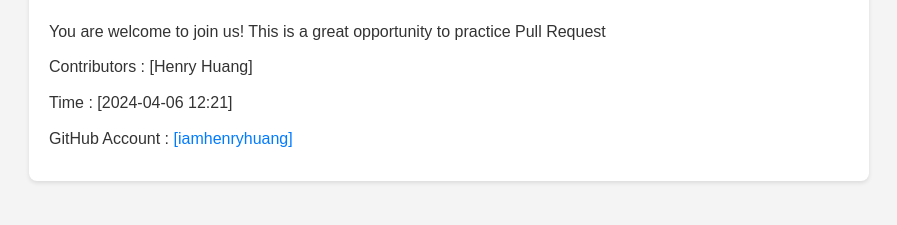
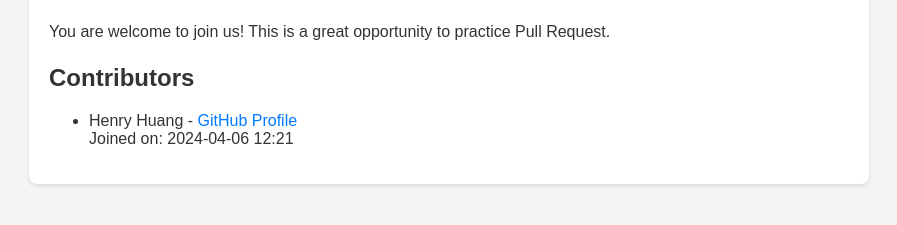
Before and after one commit to iamhenryhuang/pr_practice, a plain HTML site: page index.html in a window 1280 px wide. Shown: the part 81-306 px from the top of the page, without its empty margins (191-1088 px from the left). Drawn offline with Linux system fonts and the light colour scheme.

Commit message:
Update index.html

```diff
--- a/index.html
+++ b/index.html
@@ -9,10 +9,16 @@
 <body>
     <div class="container">
         <h1>This is a public practice of Pull Request</h1>
-        <p>You are welcome to join us! This is a great opportunity to practice Pull Request</p>
-        <p>Contributors : [Henry Huang]</p>
-        <p>Time : [2024-04-06 12:21]</p>
-        <p>GitHub Account : <a href="https://github.com/iamhenryhuang">[iamhenryhuang]</a></p>
+        <p>You are welcome to join us! This is a great opportunity to practice Pull Request.</p>
+
+        <h2>Contributors</h2>
+        <ul>
+            <li>
+                Henry Huang - <a href="https://github.com/iamhenryhuang">GitHub Profile</a>
+                <br>
+                Joined on: 2024-04-06 12:21
+            </li>
+        </ul>
     </div>
 </body>
 </html>
```
